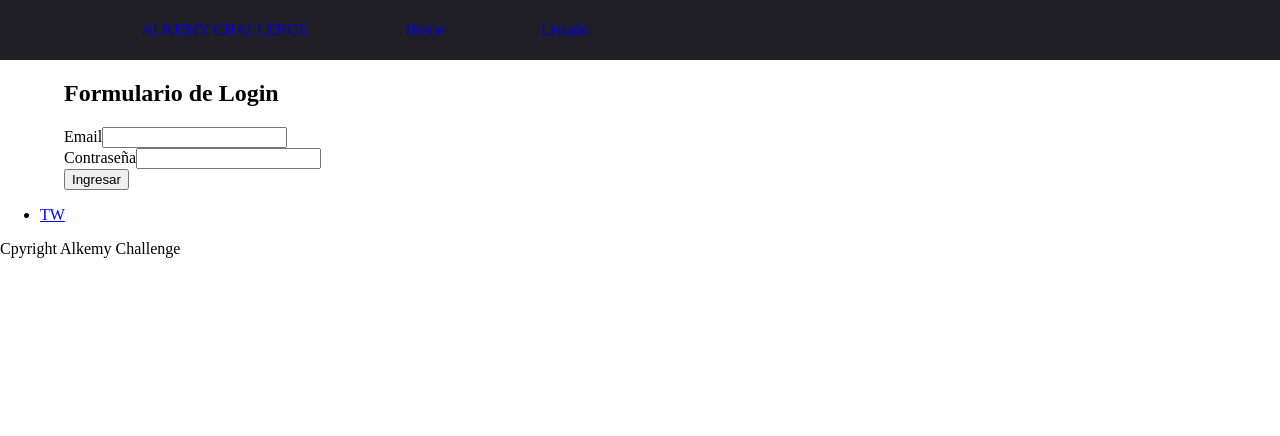
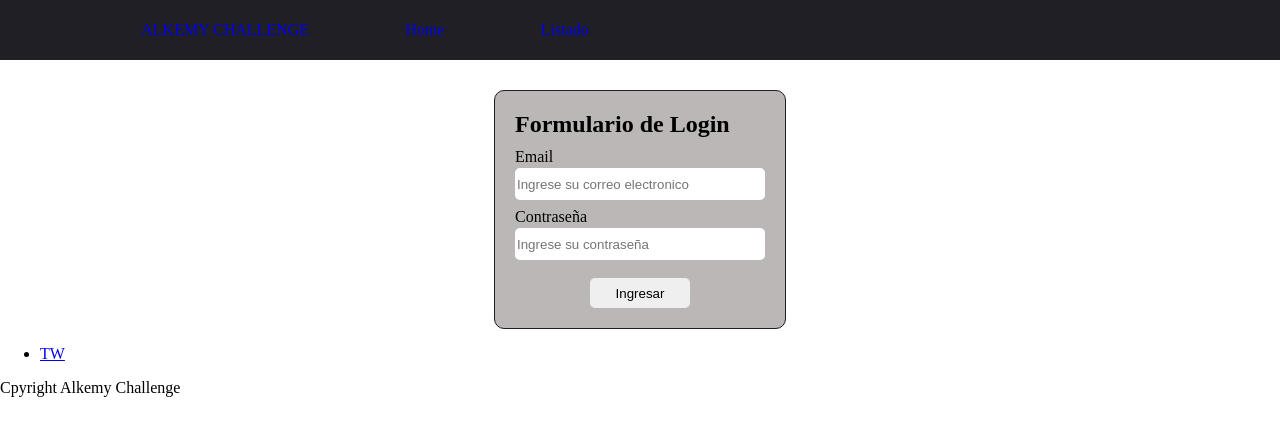
Before and after one commit to santiagozibecchi/Alkemy-challenge, a React (Create React App) app: page / in a window 1280 px wide. Shown: the top 436 px of the page. Built offline with nearby package versions, Linux system fonts and the light colour scheme.

Commit message:
estilos del login

```diff
--- a/src/components/Login.jsx
+++ b/src/components/Login.jsx
@@ -2,6 +2,7 @@ import { useState } from "react";
 // import axios from "axios";
 import swal from "@sweetalert/with-react";
 import { useNavigate } from "react-router-dom";
+import styles from "../css/Login.module.css";
 
 const Login = () => {
    const [formValues, setFormValues] = useState({
@@ -77,12 +78,13 @@ const Login = () => {
    };
 
    return (
-      <>
-         <h2>Formulario de Login</h2>
-         <form onSubmit={handleSubmit}>
-            <div>
+      <div className={styles.loginContainer}>
+         <h2 className={styles.title}>Formulario de Login</h2>
+         <form onSubmit={handleSubmit} className={styles.form}>
+            <div className={styles.inputContainer}>
                <label htmlFor="email">Email</label>
                <input
+                  placeholder="Ingrese su correo electronico"
                   id="email"
                   type="text"
                   name="email"
@@ -91,9 +93,10 @@ const Login = () => {
                />
             </div>
 
-            <div>
+            <div className={styles.inputContainer}>
                <label htmlFor="password">Contraseña</label>
                <input
+                  placeholder="Ingrese su contraseña"
                   id="password"
                   type="password"
                   name="password"
@@ -104,7 +107,7 @@ const Login = () => {
 
             <button type="submit">Ingresar</button>
          </form>
-      </>
+      </div>
    );
 };
 
--- /dev/null
+++ b/src/css/Login.module.css
@@ -0,0 +1,47 @@
+.loginContainer {
+   background-color: rgb(187, 183, 183);
+   width: 250px;
+   padding: 20px;
+   border: 1px solid rgb(31, 31, 37);
+   border-radius: 10px;
+   margin: 0 auto;
+   margin-top: 30px;
+}
+
+.title {
+   margin: 0;
+   margin-bottom: 10px;
+}
+
+.form {
+   display: flex;
+   flex-direction: column;
+   gap: 8px;
+}
+
+.inputContainer {
+   display: flex;
+   flex-direction: column;
+   gap: 2px;
+}
+
+input {
+   height: 30px;
+   border-radius: 5px;
+   border: none;
+}
+
+button {
+   width: 100px;
+   flex-direction: flex-end;
+   margin: 0 auto;
+   margin-top: 10px;
+   height: 30px;
+   border-radius: 5px;
+   border: none;
+}
+
+button:hover {
+   background-color: rgb(31, 31, 37);
+   color: white;
+}
```
